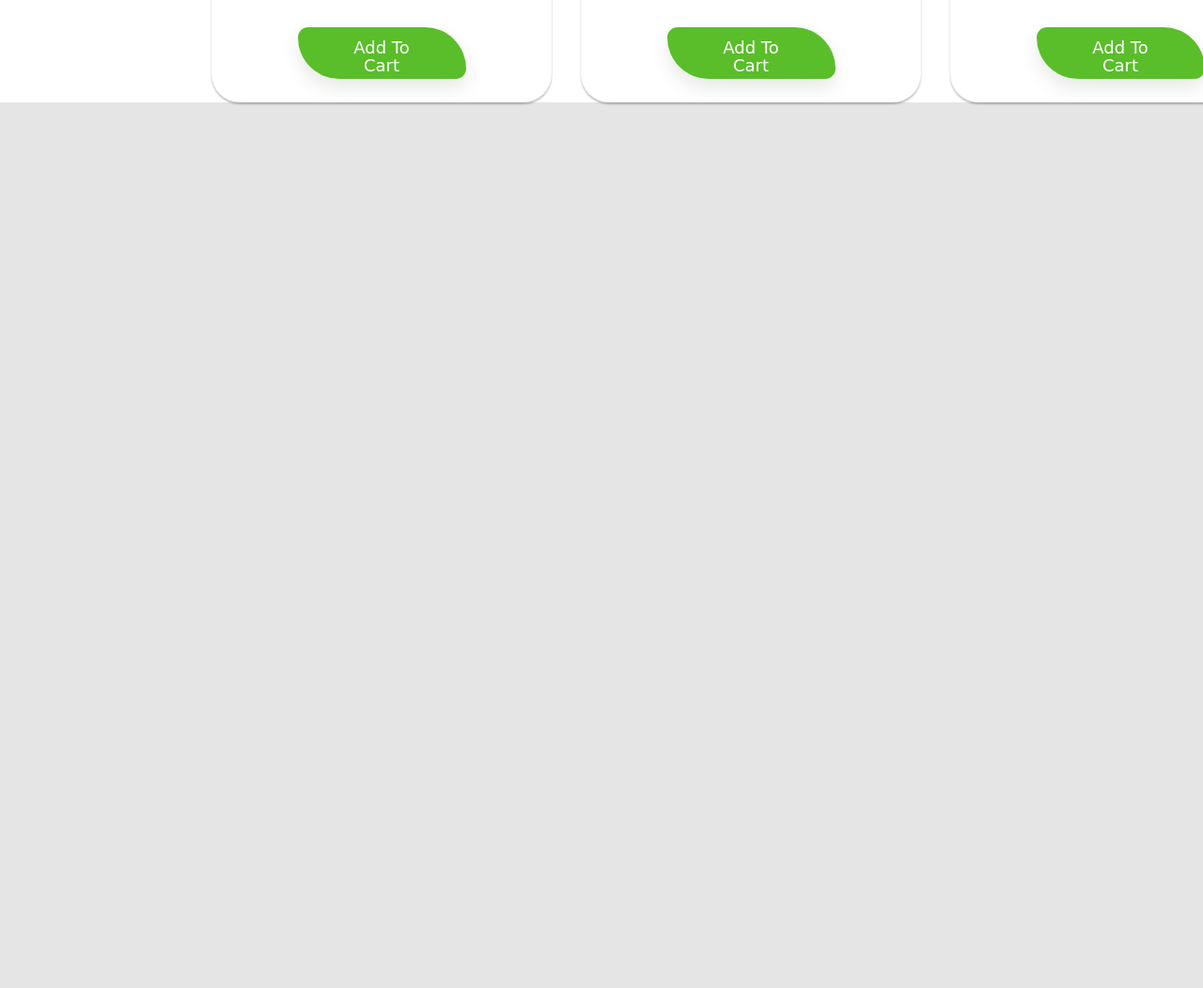
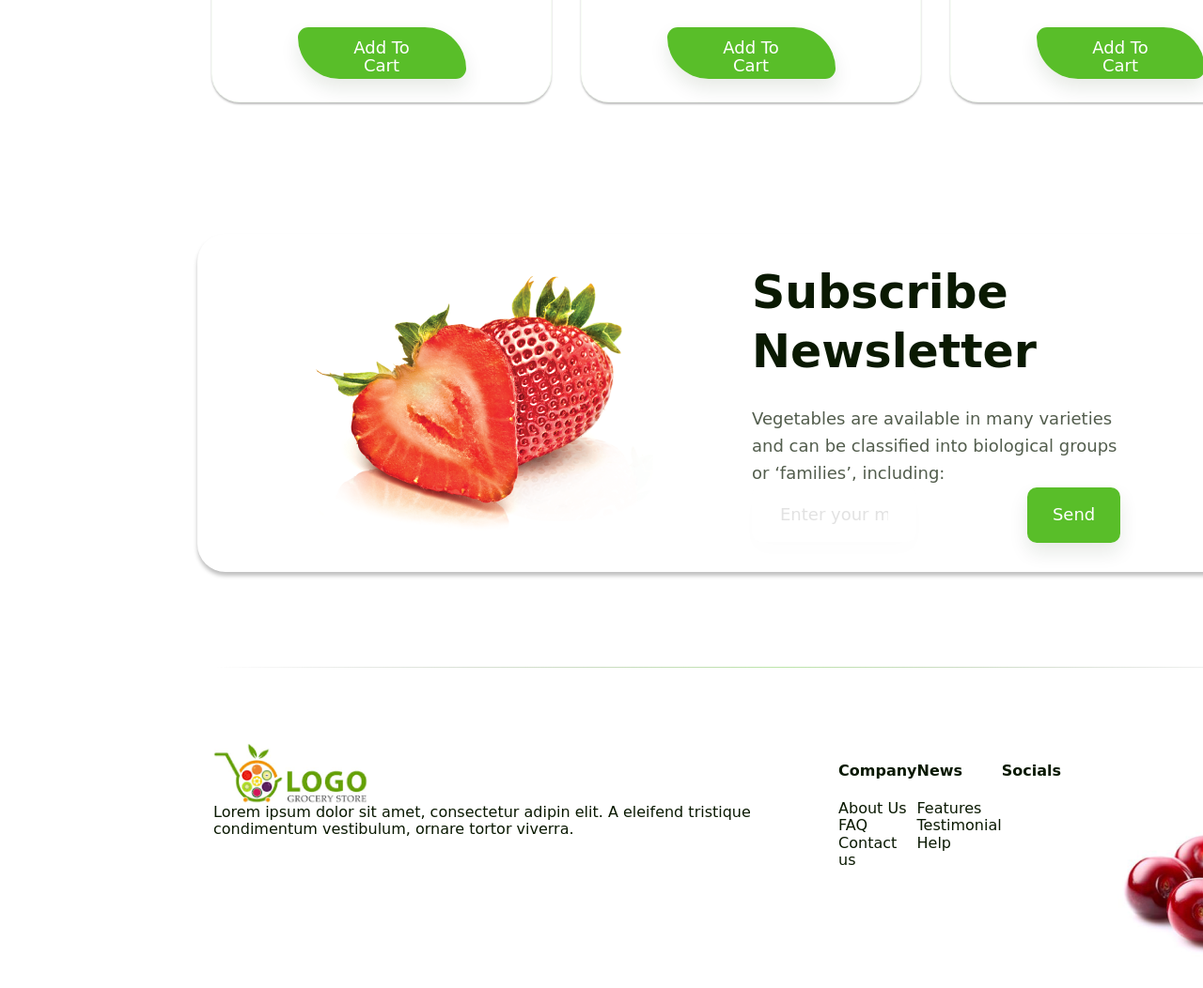
Before and after one commit to aleksvoloshyn/healthyfood, a website built with Parcel: page src/index.html in a window 1280 px wide. Shown: the part 3321-4373 px from the top of the page at 94% size. Before the commit the page ends 3570 px from the top, so only its background shows below. Built offline with nearby package versions, Linux system fonts and the light colour scheme; files whose address does not match are found by name; a web font is replaced by a local one.

Commit message:
footer created

```diff
--- a/src/index.html
+++ b/src/index.html
@@ -22,7 +22,9 @@
         <include src="statistic.html"></include>
         <include src="fruitlist.html"></include>
         <include src="cards.html"></include>
+        <include src="subscribe.html"></include>
       </main>
+      <include src="footer.html"></include>
     </div>
 
     <!-- <include src="footer.html"></include> -->
--- a/src/pages/footer.html
+++ b/src/pages/footer.html
@@ -1 +1,38 @@
-<footer class="page-footer">footer</footer>
+<footer class="page-footer">
+  <div class="page-footer__commoninfo">
+    <img class="page-footer__logo" src="./img/pageheaderlogo.png" alt="logo" />
+    <p class="page-footer__text">
+      Lorem ipsum dolor sit amet, consectetur adipin elit. A eleifend tristique
+      condimentum vestibulum, ornare tortor viverra.
+    </p>
+  </div>
+
+  <div class="page-footer__companyinfo">
+    <h4 class="page-footer__companytitle">Company</h4>
+    <ul class="page-footer__companyinfoitems list">
+      <li class="page-footer__companyinfoitem">About Us</li>
+      <li class="page-footer__companyinfoitem">FAQ</li>
+      <li class="page-footer__companyinfoitem">Contact us</li>
+    </ul>
+  </div>
+
+  <div class="page-footer__news">
+    <h4 class="page-footer__newstitle">News</h4>
+    <ul class="page-footer__newsitems list">
+      <li class="page-footer__newsitem">Features</li>
+      <li class="page-footer__newsitem">Testimonial</li>
+      <li class="page-footer__newsitem">Help</li>
+    </ul>
+  </div>
+
+  <div class="page-footer__socials">
+    <h4 class="page-footer__socialstitle">Socials</h4>
+    <ul class="page-footer__socialitems list">
+      <li class="page-footer__socialitem"></li>
+      <li class="page-footer__socialitem"></li>
+      <li class="page-footer__socialitem"></li>
+    </ul>
+  </div>
+
+  <img src="./img/footer/cherry.png" alt="" />
+</footer>
--- /dev/null
+++ b/src/pages/subscribe.html
@@ -0,0 +1,19 @@
+<section class="page-subscribe">
+  <div class="page-subscribe__wrapper">
+    <div class="page-subscribe__imageblock"></div>
+    <div class="page-subscribe__subscribeblock">
+      <h3 class="page-subscribe__title">Subscribe Newsletter</h3>
+      <p class="page-subscribe__text">
+        Vegetables are available in many varieties and can be classified into
+        biological groups or ‘families’, including:
+      </p>
+      <input
+        type="text"
+        class="page-subscribe__emailinput"
+        placeholder="Enter your mail"
+      />
+      <button class="page-subscribe__sendbutton button--send">Send</button>
+    </div>
+  </div>
+  <img class="page-subscribe__line" src="./img/subscribe/line.png" alt="" />
+</section>
--- a/src/sass/base/_container.scss
+++ b/src/sass/base/_container.scss
@@ -1,7 +1,10 @@
 $container-background: #ffffff;
 .container {
+  // display: flex;
+  // flex-direction: column;
   width: 320px;
   margin: 0 auto;
+  padding-bottom: 27px;
   background-color: $container-background;
 
   @media screen and (min-width: $tablet) {
--- a/src/sass/comonents/_button.scss
+++ b/src/sass/comonents/_button.scss
@@ -35,3 +35,12 @@
   color: #59be29;
   border: 1px solid rgba(89, 190, 41, 0.3);
 }
+.button--send {
+  @extend %button;
+  display: inline-flex;
+  justify-content: center;
+  align-items: center;
+  width: 99px;
+  height: 59px;
+  border-radius: 10px;
+}
--- a/src/sass/layouts/_footer.scss
+++ b/src/sass/layouts/_footer.scss
@@ -1,6 +1,5 @@
 .page-footer {
-  color: tomato;
-  .list {
-    display: flex;
-  }
+  display: flex;
+  padding-left: 227px;
+  padding-right: 109px;
 }
--- a/src/sass/layouts/_header.scss
+++ b/src/sass/layouts/_header.scss
@@ -6,6 +6,7 @@
   padding-left: 227px;
   padding-right: 227px;
   margin-bottom: 116px;
+  flex-grow: 1;
 }
 
 .page-header__logo {
--- a/src/sass/layouts/_main.scss
+++ b/src/sass/layouts/_main.scss
@@ -3,4 +3,5 @@
 @import './statistic';
 @import './fruitlist';
 @import './cards';
+@import './subscribe';
 @import './footer';
--- /dev/null
+++ b/src/sass/layouts/_subscribe.scss
@@ -0,0 +1,63 @@
+.page-subscribe {
+  display: flex;
+  flex-wrap: wrap;
+  justify-content: center;
+  padding-left: 225px;
+  padding-right: 227px;
+
+  &__wrapper {
+    display: flex;
+    justify-content: space-between;
+    align-items: center;
+    margin-bottom: 101px;
+    padding-left: 125px;
+    padding-right: 112px;
+    box-shadow: 0px 4px 4px rgba(0, 0, 0, 0.25);
+    border-radius: 30px;
+  }
+
+  &__imageblock {
+    width: 360px;
+    height: 360px;
+    background-image: url('./../../src/img/subscribe/strawberry.png');
+    background-size: contain;
+    background-repeat: no-repeat;
+    margin-right: 105px;
+  }
+
+  &__title {
+    width: 476px;
+    font-weight: 700;
+    font-size: 49px;
+    line-height: 1.3;
+    margin-bottom: 25px;
+  }
+
+  &__text {
+    width: 392px;
+    font-size: 18px;
+    line-height: 1.6;
+
+    color: #0a1902;
+
+    opacity: 0.7;
+  }
+
+  &__emailinput {
+    padding: 15px 30px;
+    width: 175px;
+    height: 59px;
+    margin-right: 113px;
+    box-shadow: 0px 10px 20px rgba(22, 52, 7, 0.05);
+    border: 0;
+    border-radius: 10px;
+    font-weight: 500;
+    font-size: 18px;
+    line-height: 1.6;
+    opacity: 0.2;
+  }
+
+  &__line {
+    margin-bottom: 80px;
+  }
+}
```
Also changed, not shown: src/img/footer/facebook.svg (added), src/img/footer/instagram.svg (added), src/img/footer/twitter.svg (added), src/img/sprite.svg (added), src/img/subscribe/line.png (added), src/img/subscribe/strawberry.png (added).
